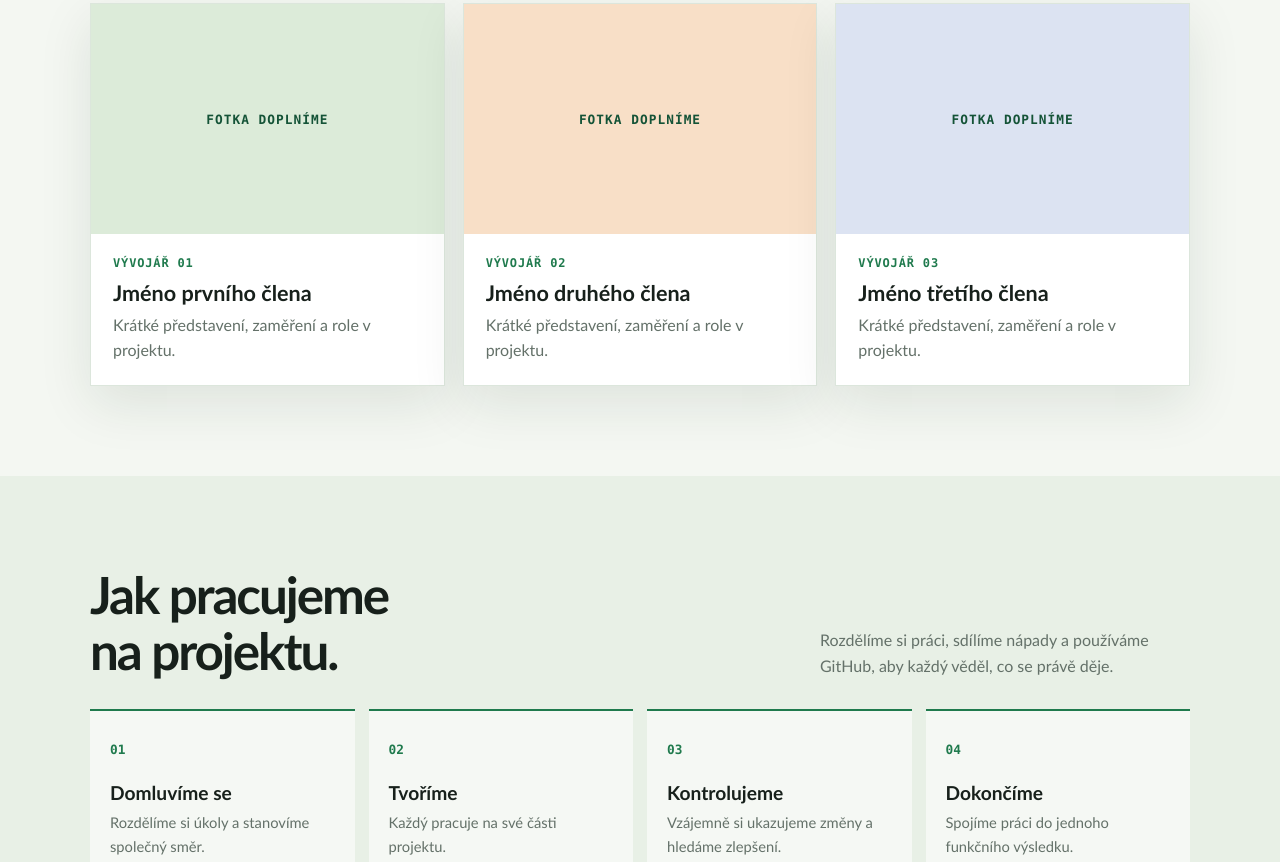
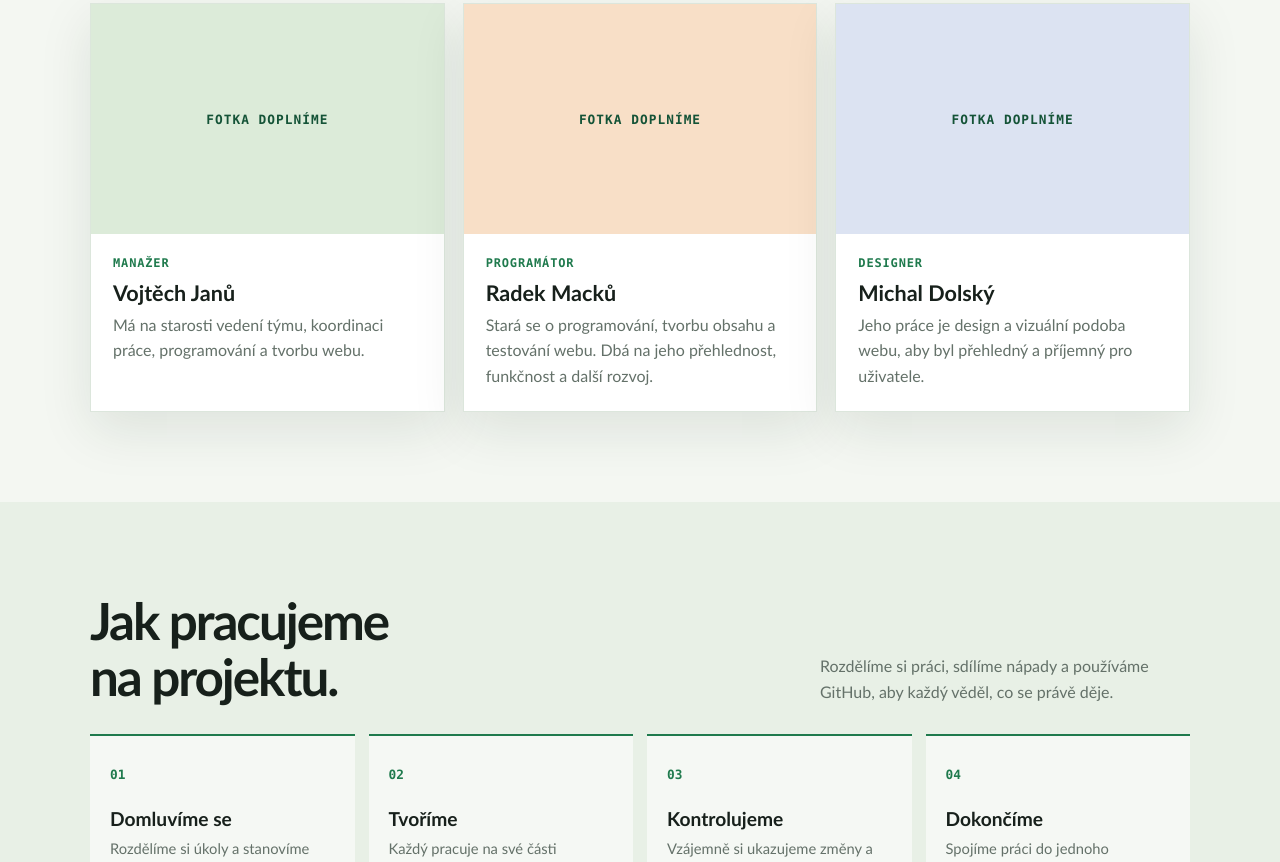
Before and after one commit to JanuV08/git-project-Janu-Macku-Dolsky, a plain HTML site: page index.html in a window 1280 px wide. Shown: the part 907-1769 px from the top of the page. Drawn offline with Linux system fonts and the light colour scheme.

Commit message:
upraveni textu a navigace
upraveni textu na kartach, popis co kdo dela. mala uprava v navigaci

```diff
--- a/index.html
+++ b/index.html
@@ -218,8 +218,8 @@
 			<a class="brand" href="#top" aria-label="Náš tým - začátek"><span class="mark">3×</span> NÁŠ TÝM</a>
 			<nav aria-label="Hlavní navigace">
 				<a href="#tym">Kdo jsme</a>
+				<a href="#spoluprace">Spolupráce</a>
 				<a href="#projekt">Náš projekt</a>
-				<a href="#spoluprace">Spolupráce</a>
 			</nav>
 		</div>
 	</header>
@@ -251,9 +251,9 @@
 					<p>Každý z nás přináší jiný pohled, dovednosti a energii. Dohromady posouváme projekt od nápadu k výsledku.</p>
 				</div>
 				<div class="team">
-					<article class="member"><div class="member-photo">Fotka doplníme</div><div class="member-info"><p class="role">Vývojář 01</p><h3>Jméno prvního člena</h3><p>Krátké představení, zaměření a role v projektu.</p></div></article>
-					<article class="member"><div class="member-photo">Fotka doplníme</div><div class="member-info"><p class="role">Vývojář 02</p><h3>Jméno druhého člena</h3><p>Krátké představení, zaměření a role v projektu.</p></div></article>
-					<article class="member"><div class="member-photo">Fotka doplníme</div><div class="member-info"><p class="role">Vývojář 03</p><h3>Jméno třetího člena</h3><p>Krátké představení, zaměření a role v projektu.</p></div></article>
+					<article class="member"><div class="member-photo">Fotka doplníme</div><div class="member-info"><p class="role">Manažer</p><h3>Vojtěch Janů</h3><p>Má na starosti vedení týmu, koordinaci práce, programování a tvorbu webu.</p></div></article>
+					<article class="member"><div class="member-photo">Fotka doplníme</div><div class="member-info"><p class="role">Programátor</p><h3>Radek Macků</h3><p>Stará se o programování, tvorbu obsahu a testování webu. Dbá na jeho přehlednost, funkčnost a další rozvoj.</p></div></article>
+					<article class="member"><div class="member-photo">Fotka doplníme</div><div class="member-info"><p class="role">Designer</p><h3>Michal Dolský</h3><p>Jeho práce je design a vizuální podoba webu, aby byl přehledný a příjemný pro uživatele.</p></div></article>
 				</div>
 			</div>
 		</section>
```
